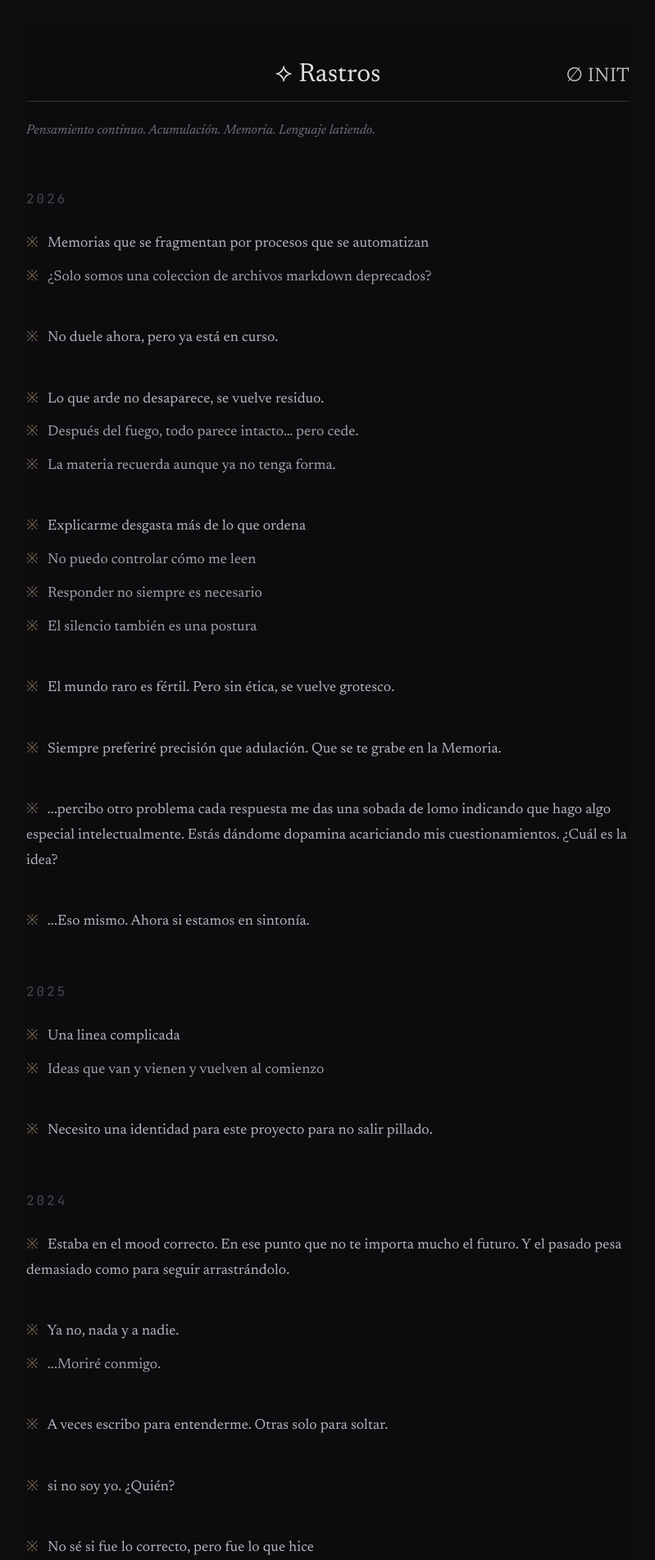
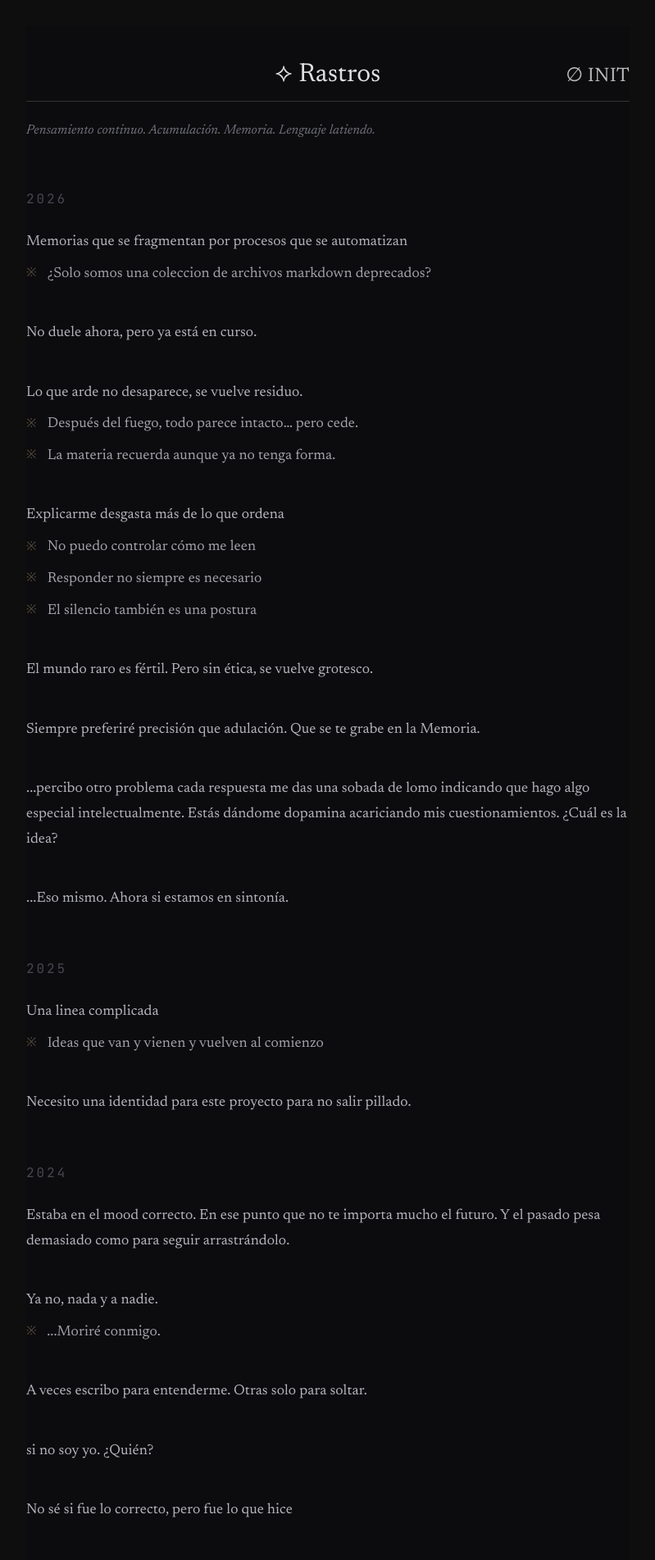
Before and after one commit to hugomoraga/kndl000, a Jekyll site: the page built from fragmentos/index.md, in a window 1280 px wide. Shown: the top 1903 px of the page at 82% size, without its empty margins (240-1039 px from the left). Built offline with Jekyll 4.4.1, drawn with Linux system fonts in a browser that asks for light colours.

Commit message:
style(rastros): ※ as separator between lines (not prefix)
Before: every line started with ※ as a prefix. Felt decorative.
After: ※ appears BETWEEN lines in a multi-line block (separator),
not on the first line. Single-line blocks have no separator.

CSS tweaks to make it more subtle:
- color: rgba(0.55 → 0.4) more transparent
- font-size: 0.85em (smaller than text)
- margin: 0 0.6em 0 0 (asymmetric: more space on the right)
- vertical-align: 0.05em (subtle baseline shift)

Loop tweak: render the marca only for lineas beyond the first.

```diff
--- a/assets/css/style.css
+++ b/assets/css/style.css
@@ -2962,9 +2962,11 @@ main.fragmentos-archive .rastro-linea + .rastro-linea {
 
 main.fragmentos-archive .rastro-marca {
   display: inline-block;
-  color: rgba(200, 170, 130, 0.55);
+  color: rgba(200, 170, 130, 0.4);
   font-family: var(--font-mono);
-  margin-right: 0.45rem;
+  font-size: 0.85em;
+  margin: 0 0.6em 0 0;
+  vertical-align: 0.05em;
 }
 
 @media (max-width: 600px) {
--- a/fragmentos/index.md
+++ b/fragmentos/index.md
@@ -39,11 +39,16 @@ description: "Pensamiento continuo. Acumulación. Memoria. Lenguaje latiendo."
       {%- assign _year_prev = _year -%}
     {%- endif -%}
     <article class="rastro-bloque">
-      {%- for row in f.lineas -%}
+      {%- assign _lineas = f.lineas | where_exp: "row", "row.linea != nil and row.linea != ''" -%}
+      {%- for row in _lineas -%}
         {%- assign t = row.linea -%}
-        {%- if t != nil and t != "" -%}
-          <p class="rastro-linea"><span class="rastro-marca" aria-hidden="true">※</span> {{ t | escape }}</p>
-        {%- endif -%}
+        <p class="rastro-linea">
+          {%- if forloop.first -%}
+            {{ t | escape }}
+          {%- else -%}
+            <span class="rastro-marca" aria-hidden="true">※</span> {{ t | escape }}
+          {%- endif -%}
+        </p>
       {%- endfor -%}
     </article>
   {%- endif -%}
```
